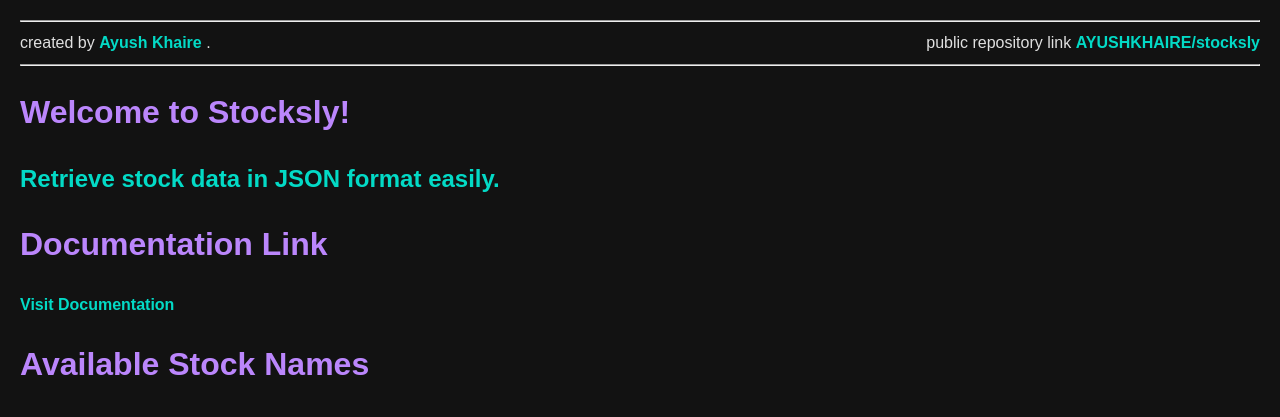
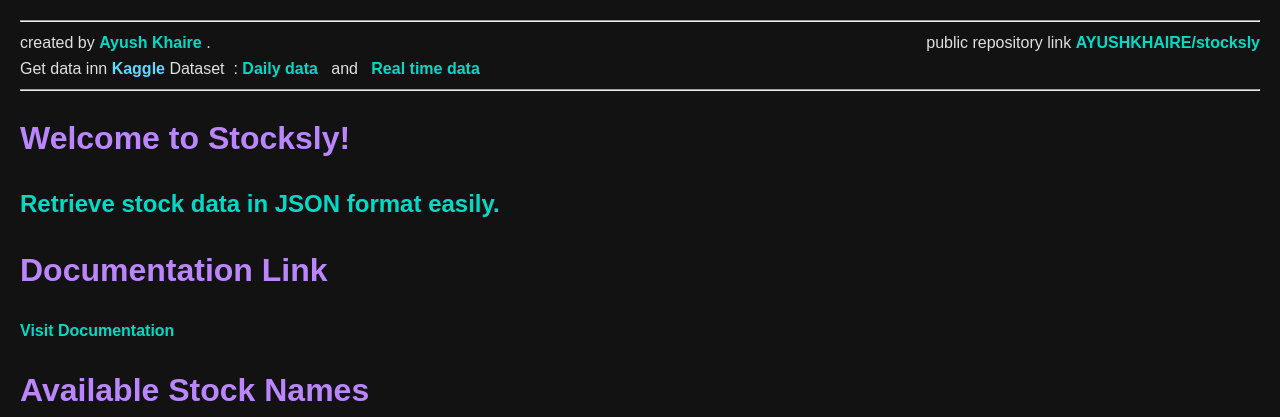
Before and after one commit to AYUSHKHAIRE/stocksly, a Django app: template templates/index.html in a window 1280 px wide. Shown: the top 417 px of the page. Run offline with Django 5.2, Linux system fonts and the light colour scheme; the template is opened without the code that fills it, so the values that code supplies are empty; parts of the project's set-up code (start-up, migrations or seed data) failed here and were passed over.

Commit message:
Update index.html

```diff
--- a/templates/index.html
+++ b/templates/index.html
@@ -109,6 +109,9 @@
       public repository link <a href="https://github.com/AYUSHKHAIRE/stocksly/" target="_blank" > AYUSHKHAIRE/stocksly </a>
     </div>
     </div>
+    <div>
+      Get data inn <a  target="_blank" href="https://www.kaggle.com/" style="color: rgb(92, 217, 255);" >Kaggle</a>&nbsp;Dataset&nbsp; : <a target="_blank"  href="https://www.kaggle.com/datasets/ayushkhaire/stock-past-one-year-data">Daily data</a> &nbsp; and &nbsp; <a target="_blank" href="https://www.kaggle.com/datasets/ayushkhaire/real-time-stocks-data/">Real time data</a>
+    </div>
     <hr>
     <h1>Welcome to Stocksly!</h1>
     <h2>Retrieve stock data in JSON format easily.</h2>
```
